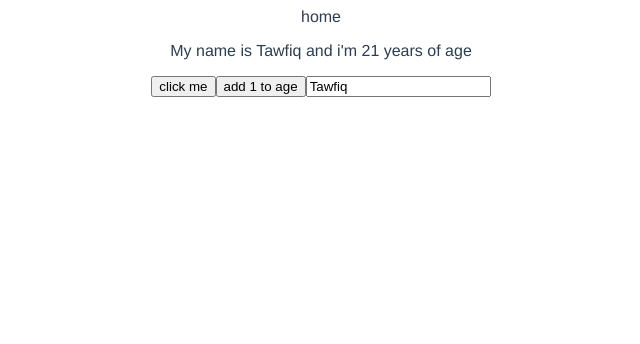
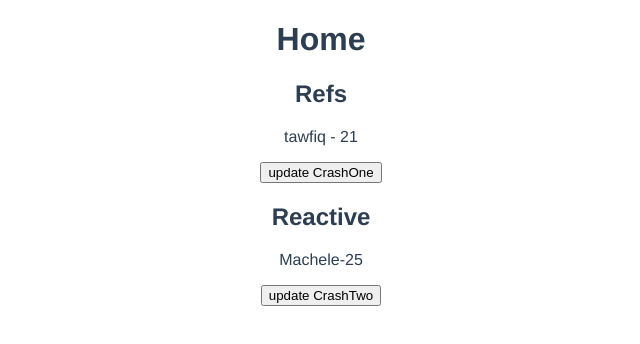
Before and after one commit to Tawfiq-Abu/crash_jobs, a Vue app: page / in a window 1280 px wide. Shown: the top 344 px of the page, without its empty margins (319-959 px from the left). Built offline with nearby package versions, Linux system fonts and the light colour scheme.

Commit message:
reactive

```diff
--- a/src/views/Home.vue
+++ b/src/views/Home.vue
@@ -1,34 +1,37 @@
 <template>
   <div class="home">
-    home
-    <p ref="p">My name is {{name}} and i'm {{age}} years of age</p>
-    <button @click="handleClick">click me</button>
-    <button @click="age++">add 1 to age</button>
-    <input type="text" v-model="name">
+   <h1>Home</h1>
+   <h2>Refs</h2>
+   <p>{{ crashOne.name }} - {{crashOne.age}}</p>
+   <button @click="updateCrashOne">update CrashOne</button>
+
+   <h2>Reactive</h2>
+   <p>{{ crashTwo.name}}-{{crashTwo.age}}</p>
+   <button @click="updateCrashTwo">update CrashTwo</button>
+
   </div>
 </template>
 
 <script>
-import { ref } from '@vue/reactivity'
+import { ref,reactive } from '@vue/reactivity'
 // @ is an alias to /src
 
 
 export default {
   name: 'Home',
   setup(){
-    const p = ref(null)
+    const crashOne = ref({name:'tawfiq',age:21})
+    const crashTwo = reactive({name:'Machele',age:25})
 
-
-    const name =ref('Tawfiq')
-    const age = ref(21)
-
-
-    const handleClick = () =>{
-      console.log(p,p.value)
-      name.value= 'crash'
+    const updateCrashOne = () =>{
+      crashOne.value.age = 22
     }
 
-    return { name,age,handleClick,p}
+    const updateCrashTwo = () =>{
+      crashTwo.age = 28
+    }
+
+    return { crashOne,updateCrashOne,crashTwo,updateCrashTwo}
   }
 
 }
```
